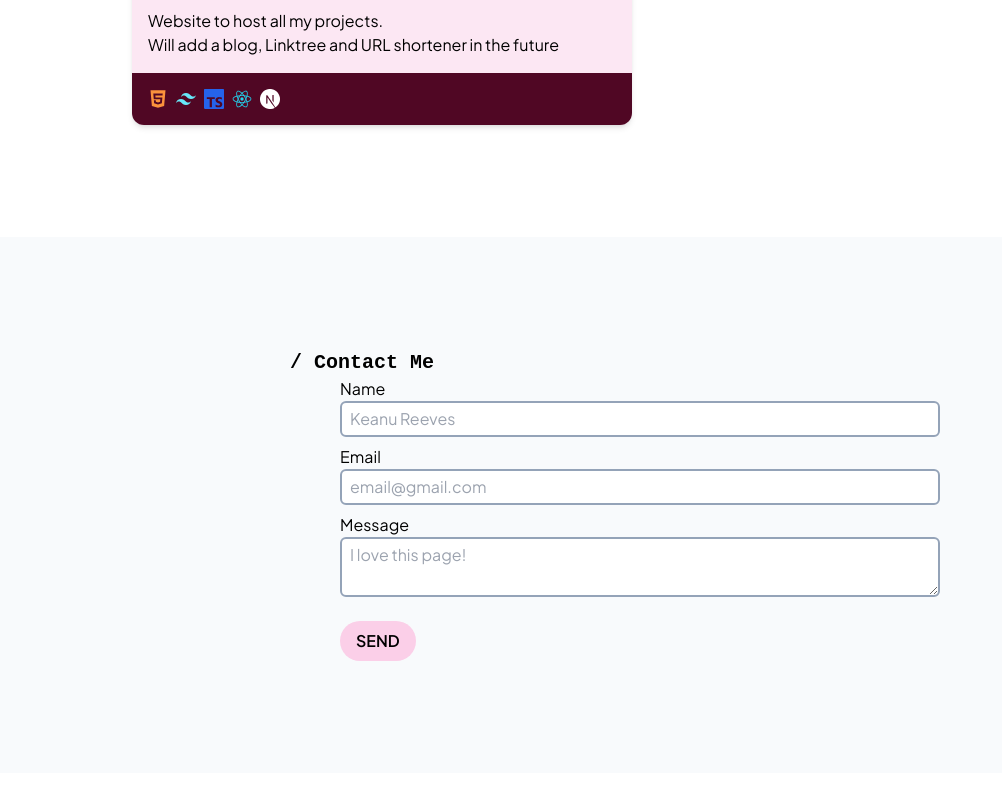
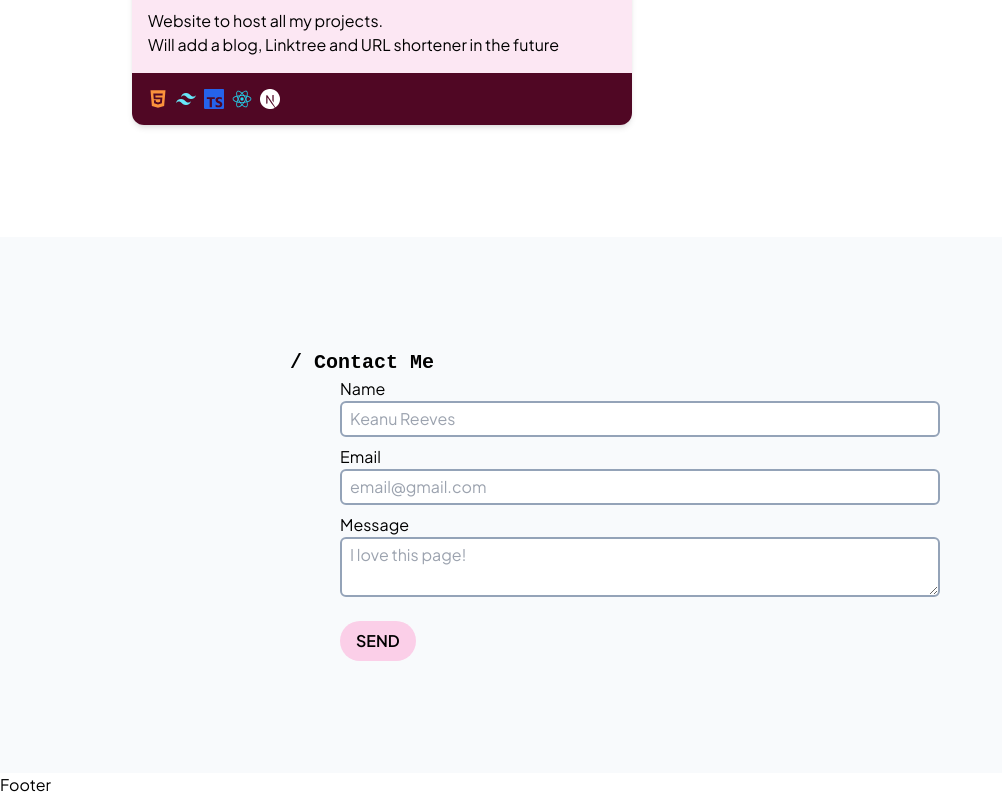
Before and after one commit to EricDanielsH/ericdaniels.dev, a Next.js app: page / in a window 1280 px wide. Shown: the part 2901-3698 px from the top of the page, without its empty margins (0-1002 px from the left). Before the commit the page ends 3674 px from the top, so only its background shows below. Built offline with nearby package versions, Linux system fonts and the light colour scheme.

Commit message:
Initialise Footer component

```diff
--- a/app/page.tsx
+++ b/app/page.tsx
@@ -3,6 +3,7 @@ import Hero from "@components/Hero";
 import About from "@components/About";
 import Projects from "@components/Projects";
 import Contact from "@components/Contact";
+import Footer from "@components/Footer";
 
 export default function Home() {
   return (
@@ -11,6 +12,7 @@ export default function Home() {
       <About />
       <Projects />
       <Contact />
+      <Footer />
     </main>
   );
 }
--- /dev/null
+++ b/components/Footer.tsx
@@ -0,0 +1,9 @@
+import React from 'react'
+
+const Footer = () => {
+  return (
+    <div>Footer</div>
+  )
+}
+
+export default Footer
```
